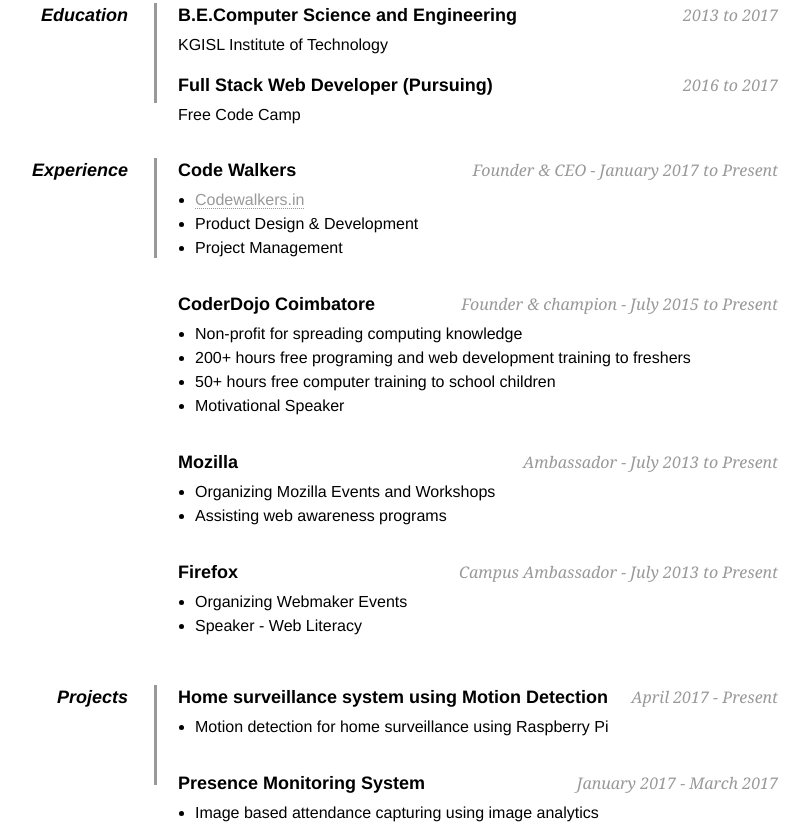
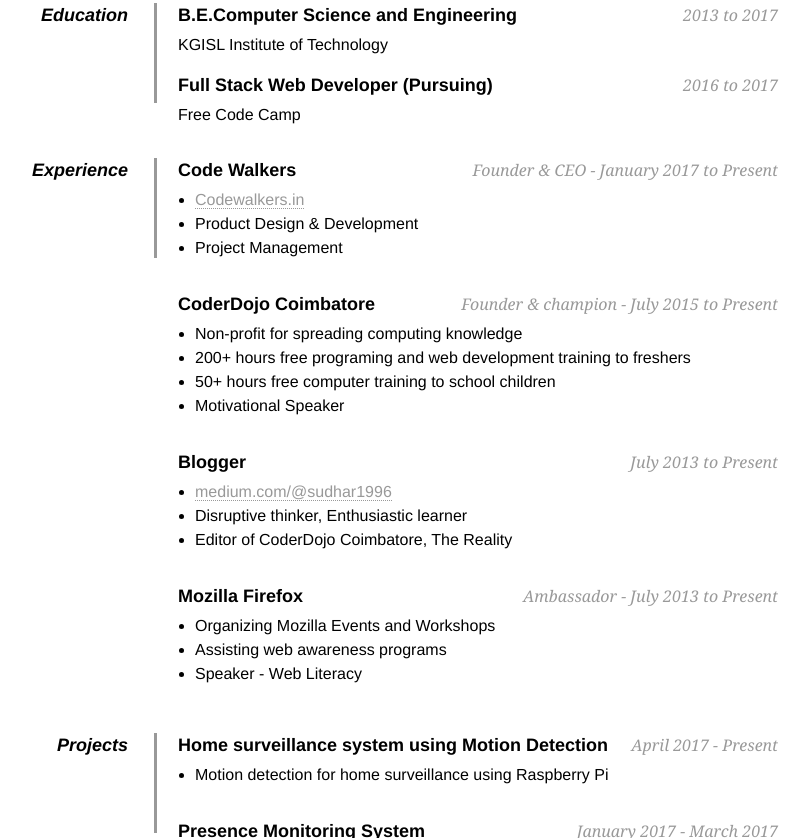
Before and after one commit to Sudharsanrajendran/sudhar, a plain HTML site: page index.html in a window 1280 px wide. Shown: the part 381-1219 px from the top of the page, without its empty margins (262-1071 px from the left). Drawn offline with Linux system fonts and the light colour scheme.

Commit message:
added blog

```diff
--- a/index.html
+++ b/index.html
@@ -89,14 +89,16 @@
                     <li>50+ hours free computer training to school children</li>
                     <li>Motivational Speaker</li>
                 </ul>
-                <h2>Mozilla<span>Ambassador - July 2013 to Present</span></h2>
+                <h2>Blogger<span>July 2013 to Present</span></h2>
+                <ul>
+                    <li><a href="https://medium.com/@sudhar1996">medium.com/@sudhar1996</a></li>
+                    <li>Disruptive thinker, Enthusiastic learner</li>
+                    <li>Editor of CoderDojo Coimbatore, The Reality</li>
+                </ul>
+                <h2>Mozilla Firefox<span>Ambassador - July 2013 to Present</span></h2>
                 <ul>
                     <li>Organizing Mozilla Events and Workshops</li>
                     <li>Assisting web awareness programs</li>
-                </ul>
-                <h2>Firefox<span>Campus Ambassador - July 2013 to Present</span></h2>
-                <ul>
-                    <li>Organizing Webmaker Events</li>
                     <li>Speaker - Web Literacy</li>
                 </ul>
 
```
